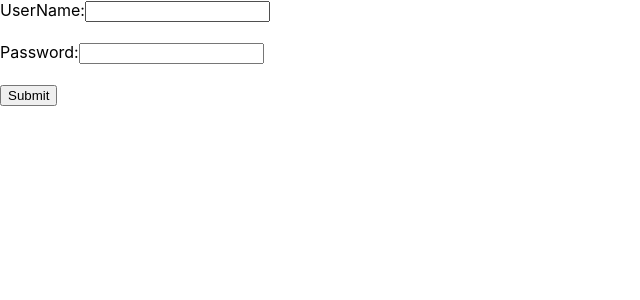
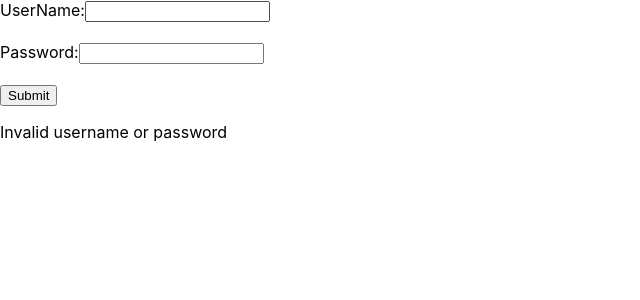
Before and after one commit to Lalith-Chakradhar/XLogin, a React (Create React App) app: page / in a window 1280 px wide. Shown: the top 300 px of the page, without its empty margins (0-640 px from the left). Built offline with nearby package versions, Linux system fonts and the light colour scheme.

Commit message:
changes done

```diff
--- a/src/App.js
+++ b/src/App.js
@@ -28,6 +28,7 @@ export default function App() {
             onChange={changeHandler}
             name="username"
             type="text"
+            required
           />
         </label>
         <br />
@@ -39,13 +40,14 @@ export default function App() {
             name="password"
             onChange={changeHandler}
             type="password"
+            required
           />
         </label>
         <br />
         <br />
         <button>Submit</button>
       </form>
-      <p>{err ? "Welcome user" : ""}</p>
+      <p>{err ? "Welcome user" : "Invalid username or password"}</p>
     </>
   );
 }
```
